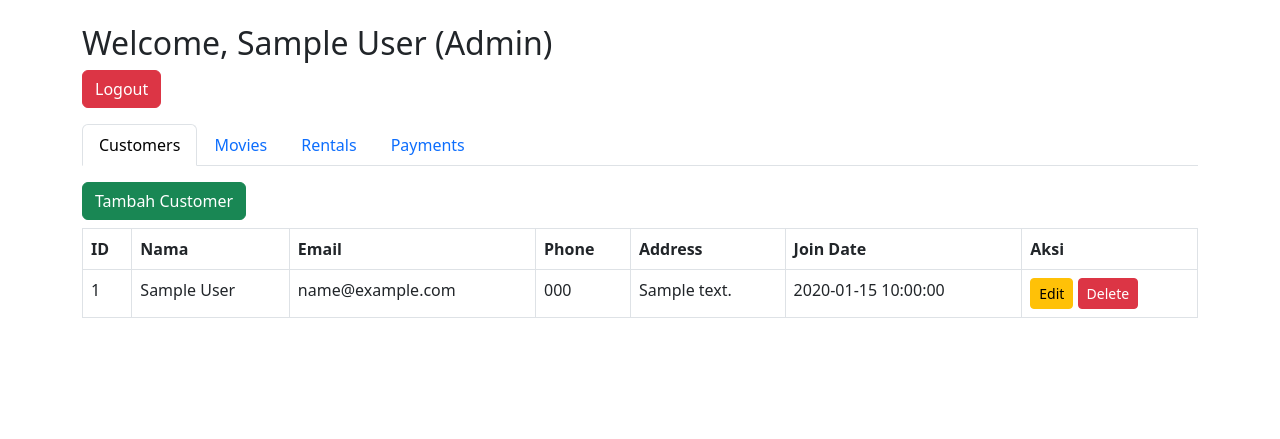
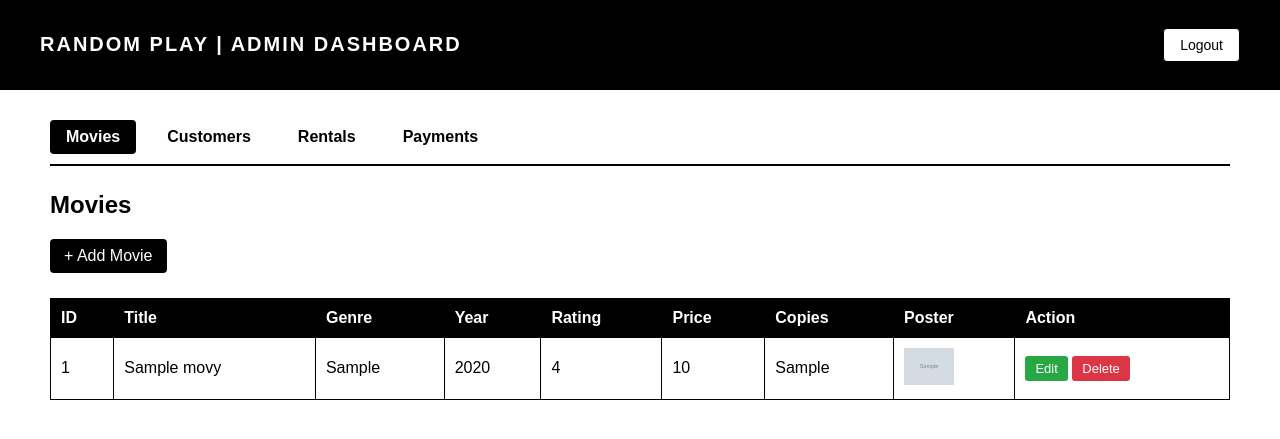
Before and after one commit to RuinousDemonVenerable/PHP-Video-Tape, a PHP site: page /admin_dashboard.php in a window 1280 px wide. Shown: the top 439 px of the page. Run offline with PHP 8.4, Linux system fonts and the light colour scheme; the visitor is signed in with stand-in values (Sample User, id 1); tables that the repository leaves empty or names only in its code hold one stand-in row (values such as "Sample post"); grey boxes marked "Sample" are stand-in pictures.

Commit message:
Update UI for Admin side

```diff
--- a/admin_dashboard.php
+++ b/admin_dashboard.php
@@ -2,65 +2,110 @@
 session_start();
 include 'connect.php';
 
-// Cek role admin
+// Check admin access
 if (!isset($_SESSION['role']) || $_SESSION['role'] != 'admin') {
     header("Location: login.php");
     exit();
 }
 ?>
-
 <!DOCTYPE html>
 <html lang="en">
 <head>
 <meta charset="UTF-8">
-    <title>Admin Dashboard</title>
-    <link href="https://cdn.jsdelivr.net/npm/bootstrap@5.3.0/dist/css/bootstrap.min.css" rel="stylesheet">
+<title>Admin Dashboard - Random Play</title>
+<style>
+    * { box-sizing: border-box; font-family: 'Poppins', sans-serif; }
+    body { margin: 0; background: #fff; color: #000; }
+    header {
+        background: #000;
+        color: #fff;
+        padding: 20px 40px;
+        display: flex;
+        justify-content: space-between;
+        align-items: center;
+    }
+    header h1 { font-size: 20px; letter-spacing: 2px; }
+    header a {
+        background: #fff; color: #000; text-decoration: none;
+        padding: 8px 16px; border-radius: 4px; border: 1px solid #000;
+        transition: 0.3s; font-size: 14px;
+    }
+    header a:hover { background: #000; color: #fff; }
+    .container { padding: 30px 50px; }
+    nav { display: flex; gap: 15px; margin-bottom: 25px; border-bottom: 2px solid #000; padding-bottom: 10px; }
+    nav button {
+        background: none; border: none; color: #000; font-size: 16px;
+        font-weight: bold; cursor: pointer; padding: 8px 16px; border-radius: 4px; transition: 0.3s;
+    }
+    nav button.active, nav button:hover { background: #000; color: #fff; }
+    .tab { display: none; animation: fade 0.3s ease-in-out; }
+    .tab.active { display: block; }
+    @keyframes fade { from {opacity: 0; transform: translateY(10px);} to {opacity: 1; transform: translateY(0);} }
+    table { width: 100%; border-collapse: collapse; margin-top: 10px; }
+    th, td { border: 1px solid #000; padding: 10px; text-align: left; }
+    th { background: #000; color: #fff; }
+    tr:nth-child(even) { background: #f8f8f8; }
+    .btn {
+        padding: 5px 10px; border-radius: 3px; text-decoration: none; font-size: 13px; color: #fff; transition: 0.2s;
+        display: inline-block;
+    }
+    .btn-edit { background: #28a745; }
+    .btn-delete { background: #dc3545; }
+    .btn-add {
+        background: #000; color: #fff; text-decoration: none;
+        padding: 8px 14px; border-radius: 4px; display: inline-block; margin-bottom: 15px;
+    }
+    .btn-add:hover { background: #333; }
+</style>
+<script>
+    function showTab(tabName) {
+        document.querySelectorAll('.tab').forEach(tab => tab.classList.remove('active'));
+        document.querySelectorAll('nav button').forEach(btn => btn.classList.remove('active'));
+        document.getElementById(tabName).classList.add('active');
+        document.getElementById(tabName + '-btn').classList.add('active');
+    }
+    window.onload = function() { showTab('movies'); };
+</script>
 </head>
 <body>
-<div class="container mt-4">
-    <h2>Welcome, <?php echo $_SESSION['name']; ?> (Admin)</h2>
-    <a href="logout.php" class="btn btn-danger mb-3">Logout</a>
 
-    <!-- TAB MENU -->
-    <ul class="nav nav-tabs mb-3" id="adminTab" role="tablist">
-      <li class="nav-item" role="presentation">
-        <button class="nav-link active" id="customers-tab" data-bs-toggle="tab" data-bs-target="#customers" type="button" role="tab">Customers</button>
-      </li>
-      <li class="nav-item" role="presentation">
-        <button class="nav-link" id="movies-tab" data-bs-toggle="tab" data-bs-target="#movies" type="button" role="tab">Movies</button>
-      </li>
-      <li class="nav-item" role="presentation">
-        <button class="nav-link" id="rentals-tab" data-bs-toggle="tab" data-bs-target="#rentals" type="button" role="tab">Rentals</button>
-      </li>
-      <li class="nav-item" role="presentation">
-        <button class="nav-link" id="payments-tab" data-bs-toggle="tab" data-bs-target="#payments" type="button" role="tab">Payments</button>
-      </li>
-    </ul>
+<header>
+    <h1>RANDOM PLAY | ADMIN DASHBOARD</h1>
+    <a href="logout.php">Logout</a>
+</header>
 
-    <div class="tab-content" id="adminTabContent">
-        <!-- Customers Tab -->
-        <div class="tab-pane fade show active" id="customers" role="tabpanel">
-            <a href="add_customer.php" class="btn btn-success mb-2">Tambah Customer</a>
-            <table class="table table-bordered">
+<div class="container">
+    <nav>
+        <button id="movies-btn" onclick="showTab('movies')">Movies</button>
+        <button id="customers-btn" onclick="showTab('customers')">Customers</button>
+        <button id="rentals-btn" onclick="showTab('rentals')">Rentals</button>
+        <button id="payments-btn" onclick="showTab('payments')">Payments</button>
+    </nav>
+
+    <!-- MOVIES TAB -->
+    <div id="movies" class="tab">
+        <h2>Movies</h2>
+        <a href="add_movie.php" class="btn-add">+ Add Movie</a>
+        <table>
             <thead>
-                    <tr>
-                        <th>ID</th><th>Nama</th><th>Email</th><th>Phone</th><th>Address</th><th>Join Date</th><th>Aksi</th>
-                    </tr>
+                <tr><th>ID</th><th>Title</th><th>Genre</th><th>Year</th><th>Rating</th><th>Price</th><th>Copies</th><th>Poster</th><th>Action</th></tr>
             </thead>
             <tbody>
                 <?php
-                    $customers = mysqli_query($conn, "SELECT * FROM customers ORDER BY customer_id ASC");
-                    while($c = mysqli_fetch_assoc($customers)) { ?>
+                $movies = mysqli_query($conn, "SELECT * FROM movies ORDER BY movie_id ASC");
+                while ($m = mysqli_fetch_assoc($movies)) { ?>
                     <tr>
-                            <td><?php echo $c['customer_id']; ?></td>
-                            <td><?php echo $c['first_name'] . ' ' . $c['last_name']; ?></td>
-                            <td><?php echo $c['email']; ?></td>
-                            <td><?php echo $c['phone']; ?></td>
-                            <td><?php echo $c['address']; ?></td>
-                            <td><?php echo $c['join_date']; ?></td>
+                        <td><?= $m['movie_id'] ?></td>
+                        <td><?= $m['title'] ?></td>
+                        <td><?= $m['genre'] ?></td>
+                        <td><?= $m['year'] ?></td>
+                        <td><?= $m['rating'] ?></td>
+                        <td><?= $m['price'] ?></td>
+                        <td><?= $m['copies_available'] ?></td>
+                        <td><img src="uploads/<?= $m['poster'] ?>" width="50"></td>
                         <td>
-                                <a href="edit_customer.php?id=<?php echo $c['customer_id']; ?>" class="btn btn-warning btn-sm">Edit</a>
-                                <a href="delete_customer.php?id=<?php echo $c['customer_id']; ?>" class="btn btn-danger btn-sm">Delete</a>
+                            <a href="edit_movie.php?id=<?= $m['movie_id'] ?>" class="btn btn-edit">Edit</a>
+                            <a href="delete_movie.php?id=<?= $m['movie_id'] ?>" class="btn btn-delete" onclick="return confirm('Delete this movie?');">Delete</a>
                         </td>
                     </tr>
                 <?php } ?>
@@ -68,31 +113,27 @@ if (!isset($_SESSION['role']) || $_SESSION['role'] != 'admin') {
         </table>
     </div>
 
-        <!-- Movies Tab -->
-        <div class="tab-pane fade" id="movies" role="tabpanel">
-            <a href="add_movie.php" class="btn btn-success mb-2">Tambah Movie</a>
-            <table class="table table-bordered">
+    <!-- CUSTOMERS TAB -->
+    <div id="customers" class="tab">
+        <h2>Customers</h2>
+        <table>
             <thead>
-                    <tr>
-                        <th>ID</th><th>Title</th><th>Genre</th><th>Year</th><th>Rating</th><th>Price</th><th>Copies</th><th>Poster</th><th>Aksi</th>
-                    </tr>
+                <tr><th>ID</th><th>Name</th><th>Email</th><th>Phone</th><th>Address</th><th>Join Date</th><th>Action</th></tr>
             </thead>
             <tbody>
                 <?php
-                    $movies = mysqli_query($conn, "SELECT * FROM movies ORDER BY movie_id ASC");
-                    while($m = mysqli_fetch_assoc($movies)) { ?>
+                $customers = mysqli_query($conn, "SELECT * FROM customers ORDER BY customer_id ASC");
+                while ($c = mysqli_fetch_assoc($customers)) { ?>
                     <tr>
-                            <td><?php echo $m['movie_id']; ?></td>
-                            <td><?php echo $m['title']; ?></td>
-                            <td><?php echo $m['genre']; ?></td>
-                            <td><?php echo $m['year']; ?></td>
-                            <td><?php echo $m['rating']; ?></td>
-                            <td><?php echo $m['price']; ?></td>
-                            <td><?php echo $m['copies_available']; ?></td>
-                            <td><img src="uploads/<?php echo $m['poster']; ?>" width="50"></td>
+                        <td><?= $c['customer_id'] ?></td>
+                        <td><?= $c['first_name'] . ' ' . $c['last_name'] ?></td>
+                        <td><?= $c['email'] ?></td>
+                        <td><?= $c['phone'] ?></td>
+                        <td><?= $c['address'] ?></td>
+                        <td><?= $c['join_date'] ?></td>
                         <td>
-                                <a href="edit_movie.php?id=<?php echo $m['movie_id']; ?>" class="btn btn-warning btn-sm">Edit</a>
-                                <a href="delete_movie.php?id=<?php echo $m['movie_id']; ?>" class="btn btn-danger btn-sm">Delete</a>
+                            <a href="edit_customer.php?id=<?= $c['customer_id'] ?>" class="btn btn-edit">Edit</a>
+                            <a href="delete_customer.php?id=<?= $c['customer_id'] ?>" class="btn btn-delete" onclick="return confirm('Delete this customer?');">Delete</a>
                         </td>
                     </tr>
                 <?php } ?>
@@ -100,61 +141,55 @@ if (!isset($_SESSION['role']) || $_SESSION['role'] != 'admin') {
         </table>
     </div>
 
-        <!-- Rentals Tab -->
-        <div class="tab-pane fade" id="rentals" role="tabpanel">
-            <table class="table table-bordered">
+    <!-- RENTALS TAB -->
+    <div id="rentals" class="tab">
+        <h2>Rentals</h2>
+        <table>
             <thead>
-                    <tr>
-                        <th>ID</th><th>Customer</th><th>Movie</th><th>Rental Date</th><th>Return Date</th><th>Status</th><th>Late Fee</th>
-                    </tr>
+                <tr><th>ID</th><th>Customer</th><th>Movie</th><th>Rental Date</th><th>Return Date</th><th>Status</th><th>Late Fee</th></tr>
             </thead>
             <tbody>
                 <?php
                 $rentals = mysqli_query($conn, "SELECT r.*, c.first_name, c.last_name, m.title FROM rentals r
                     JOIN customers c ON r.customer_id=c.customer_id
-                        JOIN movies m ON r.movie_id=m.movie_id
-                        ORDER BY r.rental_id ASC");
-                    while($r = mysqli_fetch_assoc($rentals)) { ?>
+                    JOIN movies m ON r.movie_id=m.movie_id ORDER BY r.rental_id ASC");
+                while ($r = mysqli_fetch_assoc($rentals)) { ?>
                     <tr>
-                            <td><?php echo $r['rental_id']; ?></td>
-                            <td><?php echo $r['first_name'].' '.$r['last_name']; ?></td>
-                            <td><?php echo $r['title']; ?></td>
-                            <td><?php echo $r['rental_date']; ?></td>
-                            <td><?php echo $r['return_date']; ?></td>
-                            <td><?php echo $r['status']; ?></td>
-                            <td><?php echo $r['late_fee']; ?></td>
+                        <td><?= $r['rental_id'] ?></td>
+                        <td><?= $r['first_name'] . ' ' . $r['last_name'] ?></td>
+                        <td><?= $r['title'] ?></td>
+                        <td><?= $r['rental_date'] ?></td>
+                        <td><?= $r['return_date'] ?></td>
+                        <td><?= $r['status'] ?></td>
+                        <td><?= $r['late_fee'] ?></td>
                     </tr>
                 <?php } ?>
             </tbody>
         </table>
     </div>
 
-        <!-- Payments Tab -->
-        <div class="tab-pane fade" id="payments" role="tabpanel">
-            <table class="table table-bordered">
+    <!-- PAYMENTS TAB -->
+    <div id="payments" class="tab">
+        <h2>Payments</h2>
+        <table>
             <thead>
-                    <tr>
-                        <th>ID</th><th>Rental ID</th><th>Amount</th><th>Payment Date</th><th>Payment Method</th>
-                    </tr>
+                <tr><th>ID</th><th>Rental ID</th><th>Amount</th><th>Payment Date</th><th>Method</th></tr>
             </thead>
             <tbody>
                 <?php
                 $payments = mysqli_query($conn, "SELECT * FROM payments ORDER BY payment_id ASC");
-                    while($p = mysqli_fetch_assoc($payments)) { ?>
+                while ($p = mysqli_fetch_assoc($payments)) { ?>
                     <tr>
-                            <td><?php echo $p['payment_id']; ?></td>
-                            <td><?php echo $p['rental_id']; ?></td>
-                            <td><?php echo $p['amount']; ?></td>
-                            <td><?php echo $p['payment_date']; ?></td>
-                            <td><?php echo $p['payment_method']; ?></td>
+                        <td><?= $p['payment_id'] ?></td>
+                        <td><?= $p['rental_id'] ?></td>
+                        <td><?= $p['amount'] ?></td>
+                        <td><?= $p['payment_date'] ?></td>
+                        <td><?= $p['payment_method'] ?></td>
                     </tr>
                 <?php } ?>
             </tbody>
         </table>
     </div>
 </div>
-</div>
-
-<script src="https://cdn.jsdelivr.net/npm/bootstrap@5.3.0/dist/js/bootstrap.bundle.min.js"></script>
 </body>
 </html>
```
Also changed, not shown: delete_customer.php (added, +7 -0 lines). Lines whose indentation alone changed are shown as unchanged.
